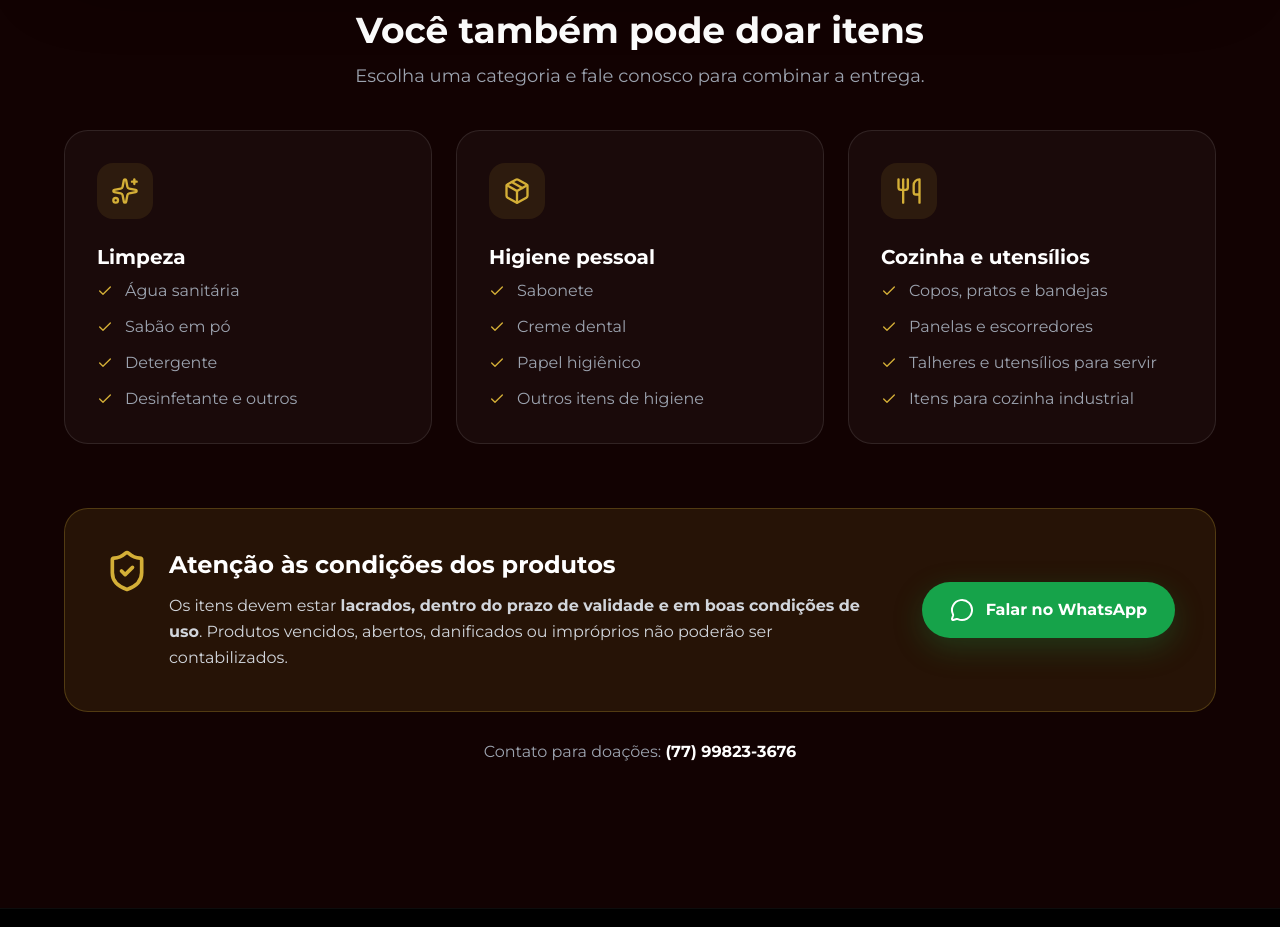
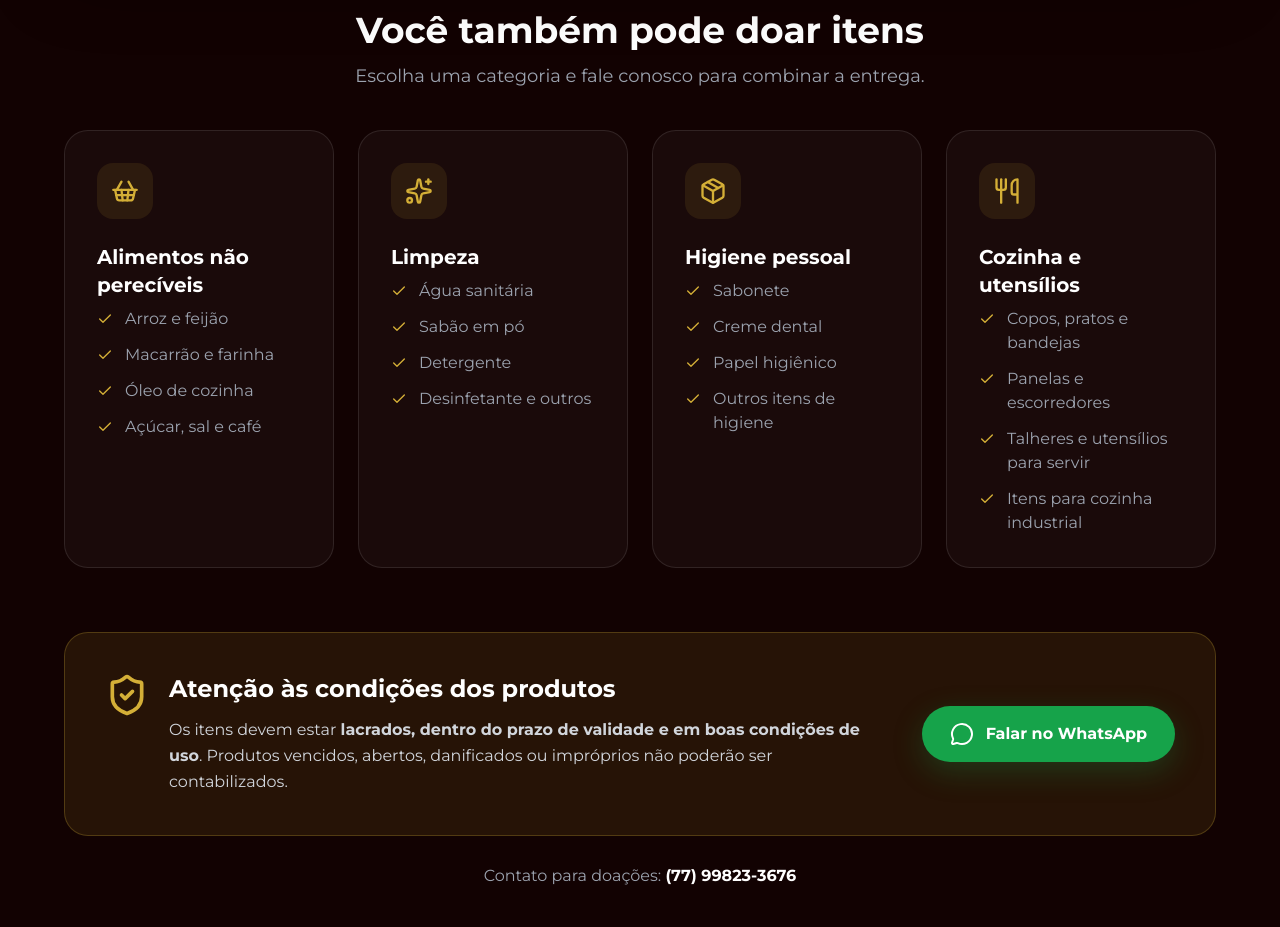
Before and after one commit to AlexsonPereira/equipe-vermelha, a React (Vite) app: page / in a window 1280 px wide. Shown: the part 5980-6907 px from the top of the page. Built offline with nearby package versions, Linux system fonts and the light colour scheme; a web font is replaced by a local one.

Commit message:
feat: implement initial Home page with hero section, mission statement, and donation call-to-action

```diff
--- a/src/pages/Home.jsx
+++ b/src/pages/Home.jsx
@@ -1,6 +1,6 @@
 import React, { useState } from 'react';
 import { motion, AnimatePresence } from 'framer-motion';
-import { Crown, HeartHandshake, Copy, Check, Church, Flame, Smartphone, Quote, Ticket, ChevronLeft, ChevronRight, Globe2, ExternalLink, Search, MessageCircle, Package, ShieldCheck, Utensils, Sparkles } from 'lucide-react';
+import { Crown, HeartHandshake, Copy, Check, Church, Flame, Smartphone, Quote, Ticket, ChevronLeft, ChevronRight, Globe2, ExternalLink, Search, MessageCircle, Package, ShieldCheck, Utensils, Sparkles, ShoppingBasket } from 'lucide-react';
 import { Link } from 'react-router-dom';
 import img1 from '../assets/images.jpg';
 import img2 from '../assets/images (1).jpg';
@@ -485,8 +485,14 @@ export default function Home() {
               <p className="text-gray-400 text-base md:text-lg">Escolha uma categoria e fale conosco para combinar a entrega.</p>
             </div>
 
-            <div className="grid md:grid-cols-3 gap-6">
+            <div className="grid md:grid-cols-2 lg:grid-cols-4 gap-6">
               {[
+                {
+                  icon: <ShoppingBasket className="w-7 h-7" />,
+                  title: 'Alimentos não perecíveis',
+                  highlight: '3 pontos por unidade',
+                  items: ['Arroz e feijão', 'Macarrão e farinha', 'Óleo de cozinha', 'Açúcar, sal e café']
+                },
                 {
                   icon: <Sparkles className="w-7 h-7" />,
                   title: 'Limpeza',
```
